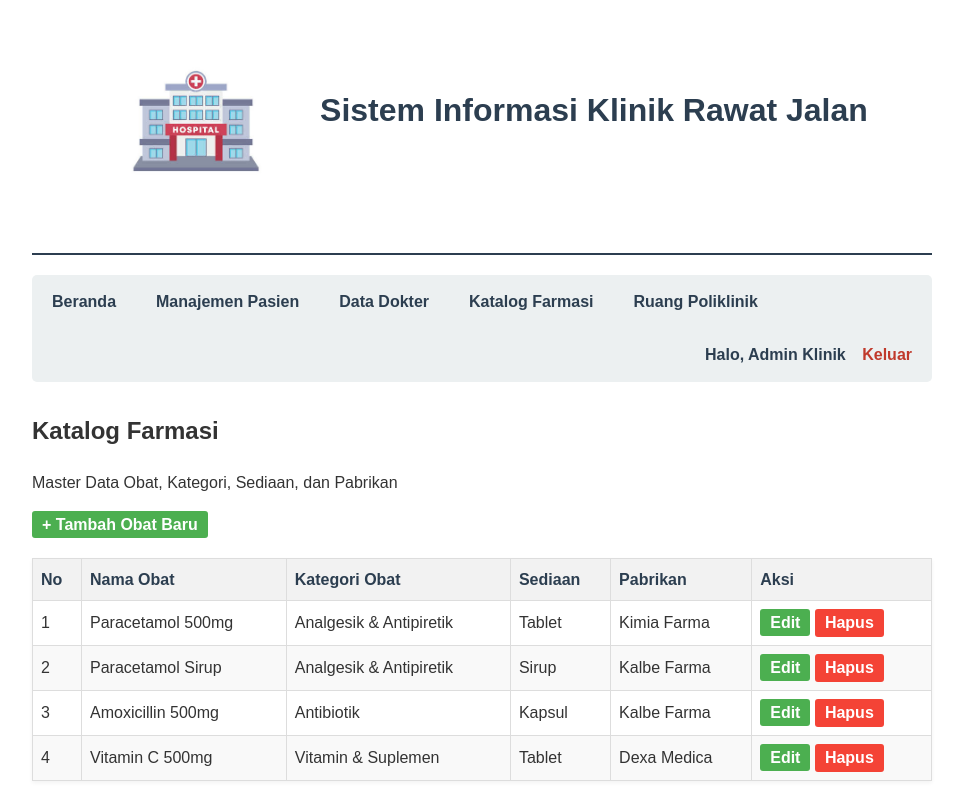
After one commit to PAW-Ganjil-2627-SI/49-03_Tim_2_SistemManajamenKlinik, a Laravel app: page /obat in a window 1280 px wide. The commit adds this page. Shown: the whole page, without its empty margins (158-1121 px from the left). Run offline with Laravel 12, Linux system fonts and the light colour scheme; a user stored in the database is signed in; data comes from the database, SQL or seed files in the repository.

Commit message:
Tambah modul Katalog Farmasi (Obat) beserta tabel dan seeder

```diff
--- /dev/null
+++ b/TUGASBESAR_M5_GABUNGAN/app/Http/Controllers/ObatController.php
@@ -0,0 +1,66 @@
+<?php
+
+namespace App\Http\Controllers;
+
+use App\Models\Obat;
+use Illuminate\Http\Request;
+
+class ObatController extends Controller
+{
+    private function rules(): array
+    {
+        return [
+            'nama_obat' => 'required|string|max:255',
+            'kategori'  => 'required|in:Analgesik & Antipiretik,Antibiotik,Vitamin & Suplemen',
+            'sediaan'   => 'required|in:Tablet,Kapsul,Sirup,Bubuk',
+            'pabrikan'  => 'required|in:Kimia Farma,Kalbe Farma,Dexa Medica,Unknown',
+        ];
+    }
+
+    // [READ] Tampilkan katalog obat (semua pengguna yang login)
+    public function index()
+    {
+        $obat = Obat::all();
+
+        return view('obat.index', compact('obat'));
+    }
+
+    // [CREATE] Tampilkan form tambah (admin)
+    public function create()
+    {
+        return view('obat.form', ['obat' => new Obat()]);
+    }
+
+    // [CREATE] Simpan data baru (admin)
+    public function store(Request $request)
+    {
+        Obat::create($request->validate($this->rules()));
+
+        return redirect()->route('obat.index')
+            ->with('sukses', 'Data obat berhasil ditambahkan!');
+    }
+
+    // [UPDATE] Tampilkan form edit (admin)
+    public function edit(Obat $obat)
+    {
+        return view('obat.form', compact('obat'));
+    }
+
+    // [UPDATE] Simpan perubahan (admin)
+    public function update(Request $request, Obat $obat)
+    {
+        $obat->update($request->validate($this->rules()));
+
+        return redirect()->route('obat.index')
+            ->with('sukses', 'Data obat berhasil diperbarui!');
+    }
+
+    // [DELETE] Hapus data (admin)
+    public function destroy(Obat $obat)
+    {
+        $obat->delete();
+
+        return redirect()->route('obat.index')
+            ->with('sukses', 'Data obat berhasil dihapus!');
+    }
+}
--- /dev/null
+++ b/TUGASBESAR_M5_GABUNGAN/app/Models/Obat.php
@@ -0,0 +1,20 @@
+<?php
+
+namespace App\Models;
+
+use Illuminate\Database\Eloquent\Model;
+
+class Obat extends Model
+{
+    // Nama tabel di database adalah "obat" (bukan "obats") dan tidak memakai created_at/updated_at.
+    protected $table = 'obat';
+
+    public $timestamps = false;
+
+    protected $fillable = [
+        'nama_obat',
+        'kategori',
+        'sediaan',
+        'pabrikan',
+    ];
+}
--- a/TUGASBESAR_M5_GABUNGAN/database/seeders/DatabaseSeeder.php
+++ b/TUGASBESAR_M5_GABUNGAN/database/seeders/DatabaseSeeder.php
@@ -15,6 +15,7 @@ class DatabaseSeeder extends Seeder
             UserSeeder::class,
             PoliSeeder::class,
             DokterSeeder::class,
+            ObatSeeder::class,
         ]);
     }
 }
--- a/TUGASBESAR_M5_GABUNGAN/resources/views/layouts/app.blade.php
+++ b/TUGASBESAR_M5_GABUNGAN/resources/views/layouts/app.blade.php
@@ -24,7 +24,7 @@
             <li><a href="{{ route('beranda') }}">Beranda</a></li>
             <li><a href="{{ route('pasien.index') }}">Manajemen Pasien</a></li>
             <li><a href="{{ route('dokters.index') }}">Data Dokter</a></li>
-            <li><a href="{{ asset('farmasi.html') }}">Katalog Farmasi</a></li>
+            <li><a href="{{ route('obat.index') }}">Katalog Farmasi</a></li>
             <li><a href="{{ route('poli.index') }}">Ruang Poliklinik</a></li>
 
             {{-- Sisi kanan navigasi: status login --}}
--- /dev/null
+++ b/TUGASBESAR_M5_GABUNGAN/resources/views/obat/index.blade.php
@@ -0,0 +1,68 @@
+@extends('layouts.app')
+
+@section('title', 'Katalog Farmasi')
+
+@push('styles')
+<style>
+    table { width: 100%; border-collapse: collapse; margin-top: 20px; }
+    th, td { border: 1px solid #ddd; padding: 8px; text-align: left; }
+    th { background-color: #f2f2f2; }
+    .btn-edit { background-color: #4CAF50; color: white; padding: 5px 10px; text-decoration: none; border-radius: 3px; }
+    .btn-delete { background-color: #f44336; color: white; padding: 5px 10px; text-decoration: none; border-radius: 3px; border: none; cursor: pointer; font-size: inherit; font-family: inherit; }
+    .form-hapus { display: inline; padding: 0; margin: 0; border: none; box-shadow: none; background: none; }
+</style>
+@endpush
+
+@section('content')
+    <h2>Katalog Farmasi</h2>
+    <p>Master Data Obat, Kategori, Sediaan, dan Pabrikan</p>
+
+    @if (session('sukses'))
+        <p style="color: green; font-weight: bold;">{{ session('sukses') }}</p>
+    @endif
+
+    @if (Auth::user()->role === 'admin')
+        <a href="{{ route('obat.create') }}" class="btn-edit">+ Tambah Obat Baru</a>
+    @endif
+
+    <table>
+        <thead>
+            <tr>
+                <th>No</th>
+                <th>Nama Obat</th>
+                <th>Kategori Obat</th>
+                <th>Sediaan</th>
+                <th>Pabrikan</th>
+                @if (Auth::user()->role === 'admin')
+                    <th>Aksi</th>
+                @endif
+            </tr>
+        </thead>
+        <tbody>
+            @forelse ($obat as $item)
+                <tr>
+                    <td>{{ $loop->iteration }}</td>
+                    <td>{{ $item->nama_obat }}</td>
+                    <td>{{ $item->kategori }}</td>
+                    <td>{{ $item->sediaan }}</td>
+                    <td>{{ $item->pabrikan }}</td>
+                    @if (Auth::user()->role === 'admin')
+                        <td>
+                            <a href="{{ route('obat.edit', $item) }}" class="btn-edit">Edit</a>
+                            <form action="{{ route('obat.destroy', $item) }}" method="POST" class="form-hapus"
+                                  onsubmit="return confirm('Yakin ingin menghapus data ini?');">
+                                @csrf
+                                @method('DELETE')
+                                <button type="submit" class="btn-delete">Hapus</button>
+                            </form>
+                        </td>
+                    @endif
+                </tr>
+            @empty
+                <tr>
+                    <td colspan="{{ Auth::user()->role === 'admin' ? 6 : 5 }}" style="text-align: center;">Belum ada data obat.</td>
+                </tr>
+            @endforelse
+        </tbody>
+    </table>
+@endsection
--- a/TUGASBESAR_M5_GABUNGAN/routes/web.php
+++ b/TUGASBESAR_M5_GABUNGAN/routes/web.php
@@ -2,6 +2,7 @@
 
 use App\Http\Controllers\AuthController;
 use App\Http\Controllers\DokterController;
+use App\Http\Controllers\ObatController;
 use App\Http\Controllers\PasienController;
 use App\Http\Controllers\PoliController;
 use Illuminate\Support\Facades\Route;
@@ -18,11 +19,13 @@ Route::middleware('cek.login')->group(function () {
 
     // Data Dokter: semua pengguna yang login boleh MELIHAT
     Route::resource('dokters', DokterController::class)->only('index');
+    Route::resource('obat', ObatController::class)->only('index');
 
     // Hanya admin: tambah / ubah / hapus
     Route::middleware('role:admin')->group(function () {
         Route::resource('pasien', PasienController::class)->except(['create', 'show']);
         Route::resource('dokters', DokterController::class)->except(['index', 'show']);
+        Route::resource('obat', ObatController::class)->except(['index', 'show']);
 
         // Ruang Poliklinik: tambah / ubah / hapus (admin)
         Route::get('/poli-klinik/tambah', [PoliController::class, 'create'])->name('poli.create');
```
Also changed, not shown: TUGASBESAR_M5_GABUNGAN/database/seeders/ObatSeeder.php (added, +24 -0 lines), TUGASBESAR_M5_GABUNGAN/resources/views/obat/form.blade.php (added, +70 -0 lines), TUGASBESAR_M5_GABUNGAN/database/migrations/2026_11_27_100000_create_obat_table.php (added).
